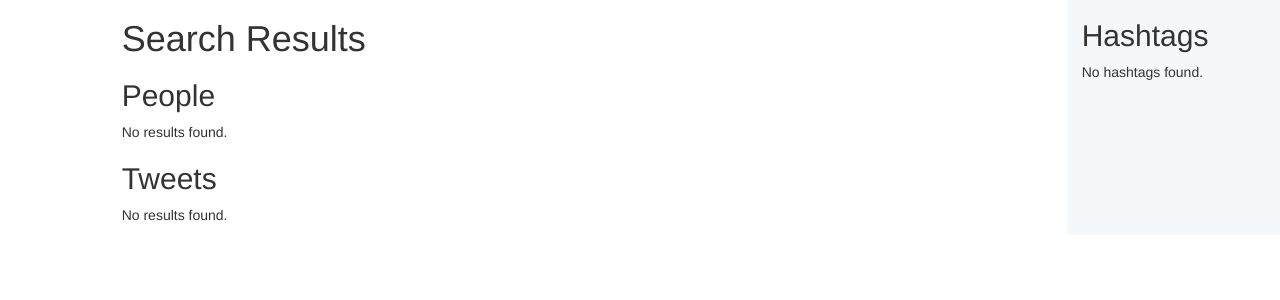
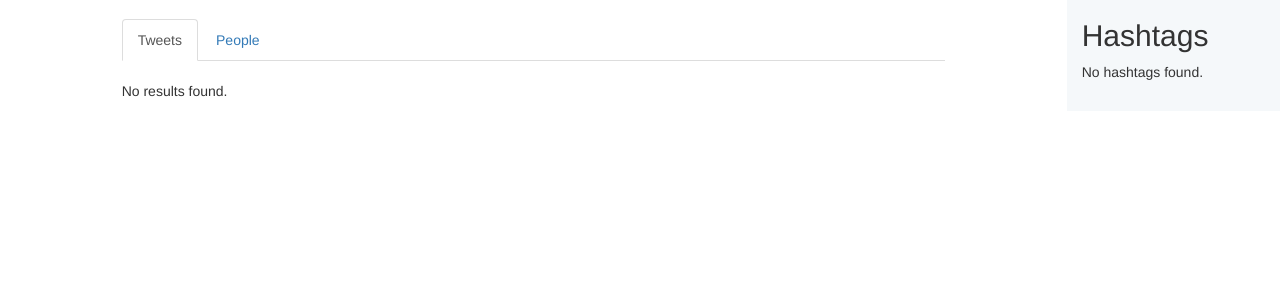
Before and after one commit to ashleyhsia0/tweegle, a Flask app: template templates/search_results.html in a window 1280 px wide. Shown: the part 51-351 px from the top of the page. Run offline with Flask 2, Linux system fonts and the light colour scheme; the template is opened without the code that fills it, so the values that code supplies are empty; some libraries are stand-ins or nearby versions.

Commit message:
Tabulate results and show hashtags for tweet results only

```diff
--- a/static/css/styles.css
+++ b/static/css/styles.css
@@ -45,6 +45,11 @@ body {
     }
 }
 
+#search-results-tabs {
+    margin-top: 20px;
+    margin-bottom: 20px;
+}
+
 .profile-card {
     height: 175px;
 }
--- /dev/null
+++ b/static/js/show-hashtags.js
@@ -0,0 +1,9 @@
+"use strict";
+
+$('li#people-tab').on('click', function() {
+    $('#hashtags-bar').hide();
+});
+
+$('li#tweets-tab').on('click', function() {
+    $('#hashtags-bar').show();
+});
--- a/templates/search_results.html
+++ b/templates/search_results.html
@@ -35,9 +35,49 @@
   <div class="container-fluid">
     <div class="row">
       <div class="col-xs-12 col-md-offset-1 col-md-8" id="left-col" ><!-- left column -->
-        <h1>Search Results</h2>
 
-        <h2>People</h2>
+        <!-- Nav tabs to switch between tweets and people for the search results -->
+        <ul class="nav nav-tabs" id="search-results-tabs" role="tablist">
+          <li role="presentation" class="active" id="tweets-tab"><a href="#tweets" aria-controls="tweets" role="tab" data-toggle="tab">Tweets</a></li>
+          <li role="presentation" id="people-tab"><a href="#people" aria-controls="people" role="tab" data-toggle="tab">People</a></li>
+        </ul>
+
+        <!-- Tab panes for search results (tweets and people) -->
+        <div class="tab-content">
+
+          <div role="tabpanel" class="tab-pane active" id="tweets">
+            {% if tweet_search_results %}
+              <p class="small">
+                About {{ tweet_search_results|length }} results
+              </p>
+              <div class="row">
+                {% for tweet in tweet_search_results %}
+                  <div class="list-group col-xs-12">
+                    <a href="http://twitter.com/{{ tweet.user.screen_name }}/status/{{ tweet.id_str }}" class="list-group-item">
+                      <div class="media-left">
+                        <img class="media-object" src="{{ tweet.user.profile_image_url }}" alt="{{ tweet.user.name }}'s profile picture">
+                      </div>
+                      <div class="media-body">
+                        <h4 class="media-heading">{{ tweet.user.name }} <small>&commat;{{ tweet.user.screen_name }}</small></h4>
+                        {{ tweet.text }}<br>
+                        <ul class="list-inline text-right">
+                          <li><small>{{ tweet.created_at|datetimefilter("%b %d %-I:%M%p") }}</small></li>
+                          <li><b>{{ tweet.retweet_count }}</b> <small>Retweets</small></li>
+                          <li><b>{{ tweet.favorite_count }}</b> <small>Favourites</small></li>
+                        </ul>
+                      </div>
+                    </a>
+                  </div><!-- /.list-group -->
+                {% endfor %}
+              </div><!-- /.row -->
+            {% else %}
+              <p>
+                No results found.
+              </p>
+            {% endif %}
+          </div>
+
+          <div role="tabpanel" class="tab-pane" id="people">
             {% if user_search_results %}
               <p class="small">
                 About {{ user_search_results|length }} results
@@ -70,40 +110,13 @@
                 No results found.
               </p>
             {% endif %}
+          </div>
+        </div>
 
-        <h2>Tweets</h2>
-        {% if tweet_search_results %}
-          <p class="small">
-            About {{ tweet_search_results|length }} results
-          </p>
-          <div class="row">
-            {% for tweet in tweet_search_results %}
-              <div class="list-group col-xs-12">
-                <a href="http://twitter.com/{{ tweet.user.screen_name }}/status/{{ tweet.id_str }}" class="list-group-item">
-                  <div class="media-left">
-                    <img class="media-object" src="{{ tweet.user.profile_image_url }}" alt="{{ tweet.user.name }}'s profile picture">
-                  </div>
-                  <div class="media-body">
-                    <h4 class="media-heading">{{ tweet.user.name }} <small>&commat;{{ tweet.user.screen_name }}</small></h4>
-                    {{ tweet.text }}<br>
-                    <ul class="list-inline text-right">
-                      <li><small>{{ tweet.created_at|datetimefilter("%b %d %-I:%M%p") }}</small></li>
-                      <li><b>{{ tweet.retweet_count }}</b> <small>Retweets</small></li>
-                      <li><b>{{ tweet.favorite_count }}</b> <small>Favourites</small></li>
-                    </ul>
-                  </div>
-                </a>
-              </div><!-- /.list-group -->
-            {% endfor %}
-          </div><!-- /.row -->
-        {% else %}
-          <p>
-            No results found.
-          </p>
-        {% endif %}
       </div><!-- /left column -->
 
       <div class="hidden-xs col-md-offset-1 col-md-2" id="right-col"><!-- right column -->
+        <div id="hashtags-bar">
           <h2>Hashtags</h2>
           {% if sorted_hashtags %}
             <p>
@@ -116,6 +129,7 @@
               No hashtags found.
             </p>
           {% endif %}
+        </div>
       </div><!-- /right column -->
 
     </div><!-- /.row -->
@@ -123,5 +137,6 @@
   </div><!-- /.container -->
 
   <script src="/static/js/extend-sidebar.js"></script>
+  <script src="/static/js/show-hashtags.js"></script>
 
 {% endblock %}
```
Lines whose indentation alone changed are shown as unchanged.
